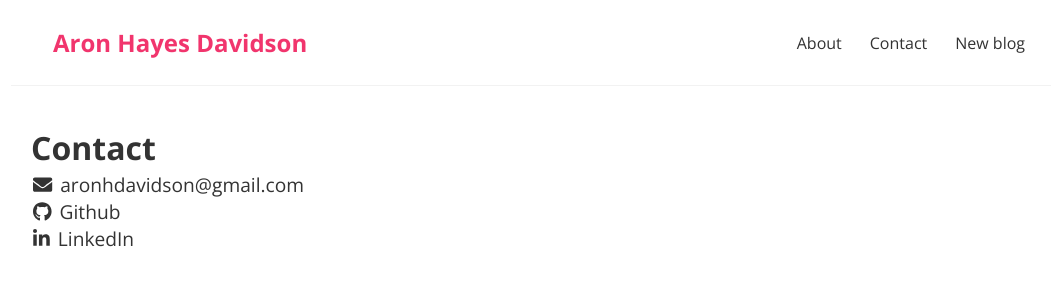
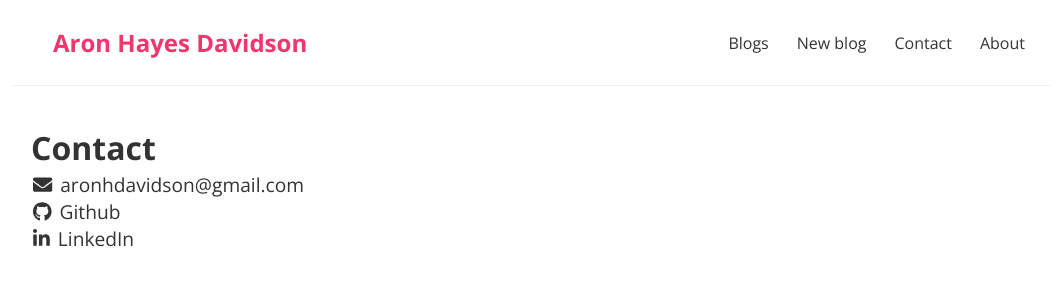
Before and after one commit to Aron-HD/React-website, a React (Create React App) app: page /contact in a window 1280 px wide. Shown: the top 300 px of the page, without its empty margins (109-1165 px from the left). Built offline with nearby package versions, Linux system fonts and the light colour scheme.

Commit message:
new navbar link and slight change to order

```diff
--- a/src/components/Navbar.js
+++ b/src/components/Navbar.js
@@ -7,14 +7,17 @@ const Navbar = () => {
         <h1>Aron Hayes Davidson</h1>
       </Link>
       <div className="links">
-        <Link to="/about" className="item">
-          About
+        <Link to="/blogs" className="item">
+          Blogs
+        </Link>
+        <Link to="/create" className="item">
+          New blog
         </Link>
         <Link to="/contact" className="item">
           Contact
         </Link>
-        <Link to="/create" className="item">
-          New blog
+        <Link to="/about" className="item">
+          About
         </Link>
       </div>
     </nav>
```
